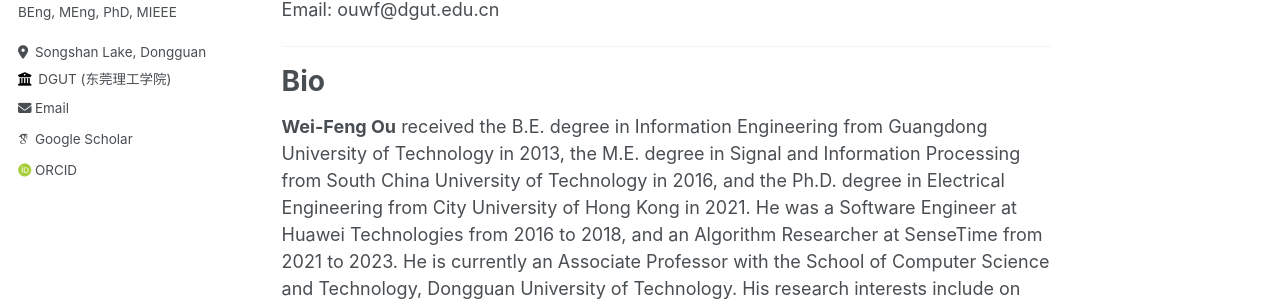
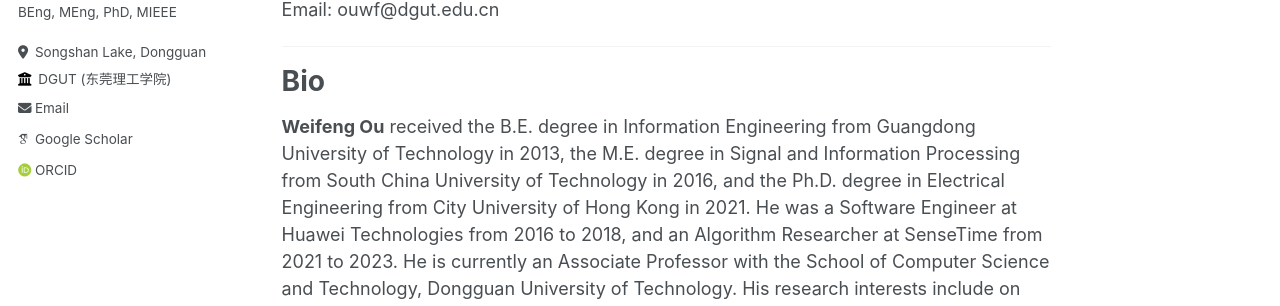
Before and after one commit to ouwf/ouwf.github.io, a Jekyll site: the page built from _pages/about.md, in a window 1280 px wide and 994 px high. Shown: the part 280-586 px from the top of the window. Built offline with Jekyll 4.4.1, drawn with Linux system fonts in a browser that asks for light colours; some web fonts are replaced.

Commit message:
Correct spelling of 'Wei-Feng' to 'Weifeng'

```diff
--- a/_pages/about.md
+++ b/_pages/about.md
@@ -16,4 +16,4 @@ Email: ouwf@dgut.edu.cn
 
 ---
 # Bio
-**Wei-Feng Ou** received the B.E. degree in Information Engineering from Guangdong University of Technology in 2013, the M.E. degree in Signal and Information Processing from South China University of Technology in 2016, and the Ph.D. degree in Electrical Engineering from City University of Hong Kong in 2021. He was a Software Engineer at Huawei Technologies from 2016 to 2018, and an Algorithm Researcher at SenseTime from 2021 to 2023. He is currently an Associate Professor with the School of Computer Science and Technology, Dongguan University of Technology. His research interests include on biometrics, computer vision, and deep learning.
+**Weifeng Ou** received the B.E. degree in Information Engineering from Guangdong University of Technology in 2013, the M.E. degree in Signal and Information Processing from South China University of Technology in 2016, and the Ph.D. degree in Electrical Engineering from City University of Hong Kong in 2021. He was a Software Engineer at Huawei Technologies from 2016 to 2018, and an Algorithm Researcher at SenseTime from 2021 to 2023. He is currently an Associate Professor with the School of Computer Science and Technology, Dongguan University of Technology. His research interests include on biometrics, computer vision, and deep learning.
```
